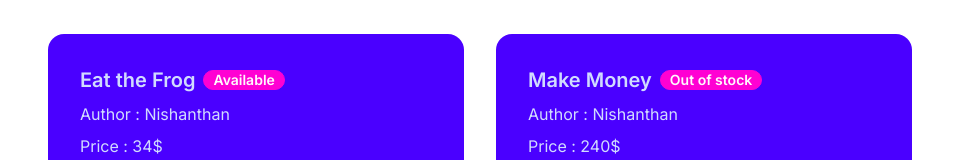
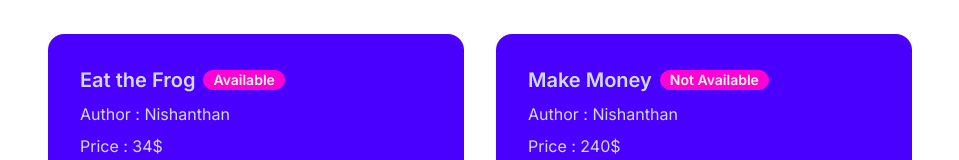
Before and after one commit to ks-nishan/books-app, a Next.js app: page / in a window 1280 px wide. Shown: the part 134-294 px from the top of the page, without its empty margins (160-1119 px from the left). Built offline with nearby package versions, Linux system fonts and the light colour scheme; data requests are answered from the project's data file.

Commit message:
refactor: Implementing a separated function to make the fields empty

```diff
--- a/app/components/AddBook.tsx
+++ b/app/components/AddBook.tsx
@@ -35,6 +35,16 @@ function AddBook() {
     }
   };
 
+  // set the form values to empty
+  const setEmptyFields = () => {
+    setFormValues({
+      title: '',
+      author: '',
+      price: '',
+      status: 'available',
+    });
+  }
+
   const handleSubmitNewBook: FormEventHandler<HTMLFormElement> =async (e) => {
     e.preventDefault();
     const errors = {
@@ -57,13 +67,7 @@ function AddBook() {
       status: formValues.status,
     };
     await addBook(newBook);
-    // set the form values to empty
-    setFormValues({
-      title: '',
-      author: '',
-      price: '',
-      status: 'available',
-    });
+    setEmptyFields();
     // closing the modal after submit
     setIsFormOpen(false);
     router.refresh();
--- a/data/books.json
+++ b/data/books.json
@@ -1,21 +1,21 @@
 {
   "books": [
     {
-            "id": 1,
+      "id": "1",
       "title": "Eat the Frog",
       "author": "Nishanthan",
       "price": "34$",
       "status": "Available"
     },
     {
-            "id": 2,
+      "id": "2",
       "title": "Make Money",
       "author": "Nishanthan",
       "price": "240$",
-            "status": "Out of stock"
+      "status": "Not Available"
     },
     {
-            "id": 3,
+      "id": "3",
       "title": "Do it today",
       "author": "Ramkumar",
       "price": "53$",
```
Lines whose indentation alone changed are shown as unchanged.
